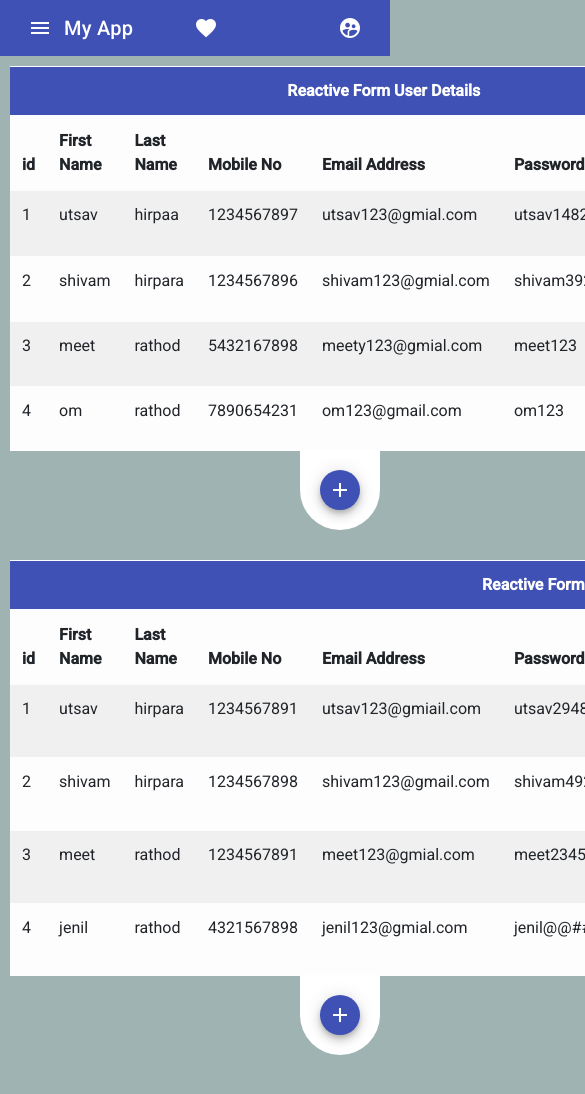
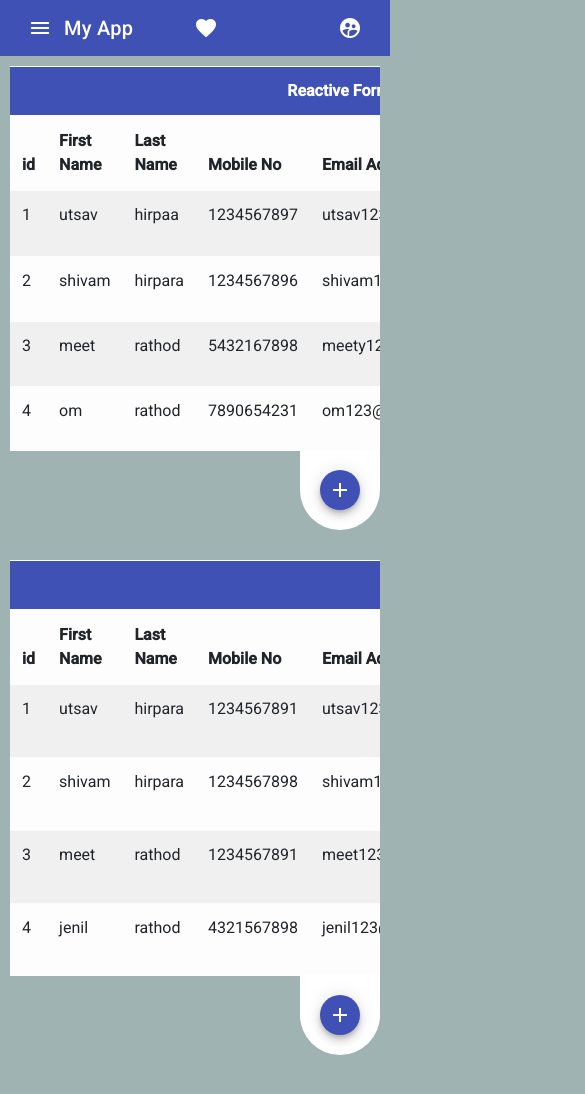
Before and after one commit to smit-hirpara/crud-practise, an Angular app: page /userdetails in a window 390 px wide. Shown: the top 1094 px of the page, 585 px wide, since content can reach past the window. Built offline with nearby package versions, Linux system fonts and the light colour scheme; data requests are answered from the project's data file.

Commit message:
responsice

```diff
--- a/src/app/reactive-form/reactive-form.component.html
+++ b/src/app/reactive-form/reactive-form.component.html
@@ -1,8 +1,8 @@
 <div class="full-body">
     <div class="grid">
-        <div class="cards card1">
+        <!-- <div class="cards card1">
             <form [formGroup]="form1">
-                <!----- Fiest Name Field ----->
+
                 <p class="heading">Simple Recative Form</p>
                 <mat-form-field class="example-full-width">
                     <mat-label>First Name</mat-label>
@@ -16,7 +16,6 @@
                     </mat-error>
                 </mat-form-field>
 
-                <!----- Last Name Field ----->
                 <mat-form-field class="example-full-width">
                     <mat-label>Last Name</mat-label>
                     <input type="text" matInput formControlName="lastName" placeholder="Enter Last Name">
@@ -29,7 +28,6 @@
                     </mat-error>
                 </mat-form-field>
 
-                <!----- Mobile Number Field ----->
                 <mat-form-field class="example-full-width">
                     <mat-label>Mobile Number</mat-label>
                     <input type="text" matInput formControlName="mobileNo" placeholder="Enter Mobile Number">
@@ -42,7 +40,6 @@
                     </mat-error>
                 </mat-form-field>
 
-                <!----- Emial Address Field ----->
                 <mat-form-field class="example-full-width">
                     <mat-label>Email Address</mat-label>
                     <input type="text" matInput formControlName="emailAddress" placeholder="Enter Mobile Number">
@@ -55,7 +52,6 @@
                     </mat-error>
                 </mat-form-field>
 
-                <!----- Password Field ----->
                 <mat-form-field class="example-full-width">
                     <mat-label>Password</mat-label>
                     <input type="password" matInput formControlName="password" placeholder="Enter Mobile Number">
@@ -73,7 +69,7 @@
                         [disabled]="form1.invalid">Submit</button>
                 </div>
             </form>
-        </div>
+        </div> -->
         <div class="cards card2">
 
             <form [formGroup]="form2">
--- a/src/app/reactive-form/reactive-form.component.scss
+++ b/src/app/reactive-form/reactive-form.component.scss
@@ -122,3 +122,9 @@
         stroke-dashoffset: 0;
     }
 }
+
+@media screen and (max-width:600px) {
+    .grid {
+        grid-template-columns: repeat(1, 100%);
+    }
+}
--- a/src/app/users-details/users-details.component.html
+++ b/src/app/users-details/users-details.component.html
@@ -1,5 +1,5 @@
 <div class="full-body">
-    <table class="table table-light table-striped custom-table">
+    <table class="table table-light table-striped custom-table table-responsive-md">
         <thead>
             <tr>
                 <th colspan="7" class="text-center table-header">Reactive Form User Details</th>
@@ -46,7 +46,7 @@
         </div>
     </div>
 
-    <table class="table table-light table-striped custom-table">
+    <table class="table table-light table-striped custom-table table-responsive-lg">
         <thead>
             <tr>
                 <th colspan="12" class="text-center table-header">Reactive Form With Stapper User Details</th>
```
